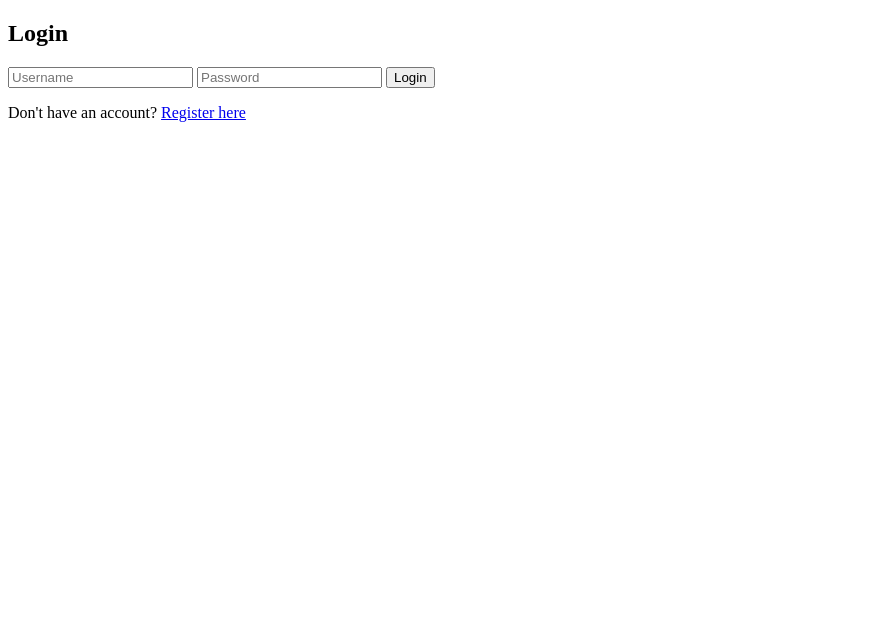
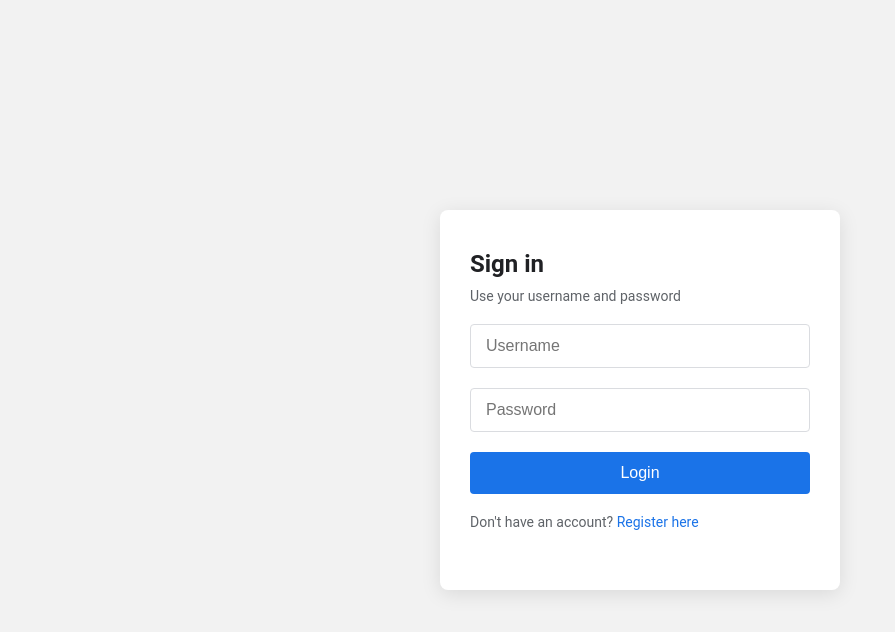
Before and after one commit to Siacelp-NTT/GPStracker, a website: page public/login/index.html in a window 1280 px wide. Shown: the whole page, without its empty margins (0-895 px from the left). Drawn offline with Linux system fonts and the light colour scheme.

Commit message:
TUNGEDIT

```diff
--- a/public/login/index.html
+++ b/public/login/index.html
@@ -1,19 +1,28 @@
 <!DOCTYPE html>
 <html lang="en">
 <head>
-    <meta charset="UTF-8">
-    <meta name="viewport" content="width=device-width, initial-scale=1.0">
-    <title>Login</title>
+  <meta charset="UTF-8" />
+  <meta name="viewport" content="width=device-width, initial-scale=1.0" />
+  <title>Login</title>
+  <link rel="stylesheet" href="login.css" />
 </head>
 <body>
-    <h2>Login</h2>
+  <div class="container">
+    <h2>Sign in</h2>
+    <p>Use your username and password</p>
+
     <form id="login-form">
-        <input type="text" id="username" placeholder="Username" required>
-        <input type="password" id="password" placeholder="Password" required>
-        <button type="submit">Login</button>
+      <input type="text" id="username" placeholder="Username" required />
+      <input type="password" id="password" placeholder="Password" required />
+      <button type="submit">Login</button>
     </form>
-    <p id="message"></p>
-    <p>Don't have an account? <a href="/register">Register here</a></p>
+
+    <p id="message" style="margin-top: 10px; color: red;"></p>
+
+    <p style="margin-top: 10px;">
+      Don't have an account? <a href="/register">Register here</a>
+    </p>
+  </div>
 
     <script>
         document.getElementById("login-form").addEventListener("submit", async function (event) {
--- /dev/null
+++ b/public/login/login.css
@@ -0,0 +1,92 @@
+/* Reset and base styles */
+* {
+    margin: 0;
+    padding: 0;
+    box-sizing: border-box;
+  }
+
+  body {
+    font-family: 'Roboto', sans-serif;
+    background-color: #f2f2f2;
+    display: flex;
+    justify-content: center;
+    align-items: center;
+    height: 100vh;
+  }
+
+  /* Container for login box */
+  .container {
+    background-color: #fff;
+    width: 100%;
+    max-width: 400px;
+    padding: 40px 30px;
+    border-radius: 8px;
+    box-shadow: 0 4px 20px rgba(0, 0, 0, 0.1);
+  }
+
+  /* Title & subtitle */
+  .container h2 {
+    margin-bottom: 10px;
+    font-size: 24px;
+    color: #202124;
+  }
+
+  .container p {
+    margin-bottom: 20px;
+    color: #5f6368;
+    font-size: 14px;
+  }
+
+  /* Input fields */
+  input[type="text"],
+  input[type="email"],
+  input[type="password"] {
+    width: 100%;
+    padding: 12px 15px;
+    margin-bottom: 20px;
+    border: 1px solid #dadce0;
+    border-radius: 4px;
+    font-size: 16px;
+  }
+
+  input:focus {
+    outline: none;
+    border-color: #1a73e8;
+    box-shadow: 0 0 0 2px rgba(26, 115, 232, 0.2);
+  }
+
+  /* Login button */
+  button {
+    width: 100%;
+    padding: 12px;
+    background-color: #1a73e8;
+    color: white;
+    font-size: 16px;
+    border: none;
+    border-radius: 4px;
+    cursor: pointer;
+  }
+
+  button:hover {
+    background-color: #1669c1;
+  }
+
+  /* Links */
+  a {
+    color: #1a73e8;
+    font-size: 14px;
+    text-decoration: none;
+  }
+
+  a:hover {
+    text-decoration: underline;
+    cursor: pointer;
+  }
+
+  /* Responsive for small screens */
+  @media (max-width: 500px) {
+    .container {
+      margin: 0 20px;
+      padding: 30px 20px;
+    }
+  }
--- /dev/null
+++ b/public/register/register.css
@@ -0,0 +1,92 @@
+/* Reset and base styles */
+* {
+    margin: 0;
+    padding: 0;
+    box-sizing: border-box;
+  }
+
+  body {
+    font-family: 'Roboto', sans-serif;
+    background-color: #f2f2f2;
+    display: flex;
+    justify-content: center;
+    align-items: center;
+    height: 100vh;
+  }
+
+  /* Container for login box */
+  .container {
+    background-color: #fff;
+    width: 100%;
+    max-width: 400px;
+    padding: 40px 30px;
+    border-radius: 8px;
+    box-shadow: 0 4px 20px rgba(0, 0, 0, 0.1);
+  }
+
+  /* Title & subtitle */
+  .container h2 {
+    margin-bottom: 10px;
+    font-size: 24px;
+    color: #202124;
+  }
+
+  .container p {
+    margin-bottom: 20px;
+    color: #5f6368;
+    font-size: 14px;
+  }
+
+  /* Input fields */
+  input[type="text"],
+  input[type="email"],
+  input[type="password"] {
+    width: 100%;
+    padding: 12px 15px;
+    margin-bottom: 20px;
+    border: 1px solid #dadce0;
+    border-radius: 4px;
+    font-size: 16px;
+  }
+
+  input:focus {
+    outline: none;
+    border-color: #1a73e8;
+    box-shadow: 0 0 0 2px rgba(26, 115, 232, 0.2);
+  }
+
+  /* Login button */
+  button {
+    width: 100%;
+    padding: 12px;
+    background-color: #1a73e8;
+    color: white;
+    font-size: 16px;
+    border: none;
+    border-radius: 4px;
+    cursor: pointer;
+  }
+
+  button:hover {
+    background-color: #1669c1;
+  }
+
+  /* Links */
+  a {
+    color: #1a73e8;
+    font-size: 14px;
+    text-decoration: none;
+  }
+
+  a:hover {
+    text-decoration: underline;
+    cursor: pointer;
+  }
+
+  /* Responsive for small screens */
+  @media (max-width: 500px) {
+    .container {
+      margin: 0 20px;
+      padding: 30px 20px;
+    }
+  }
```
Also changed, not shown: public/register/index.html (+19 -8 lines).
